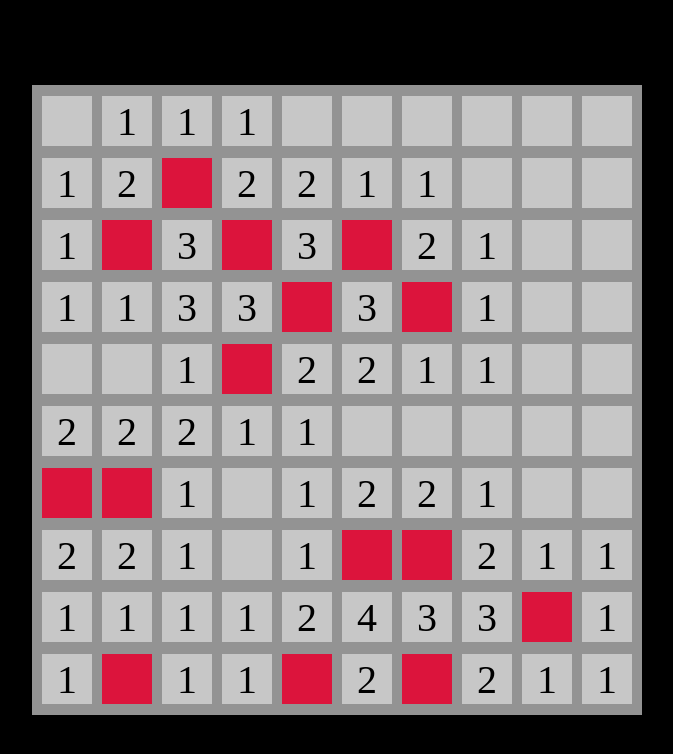
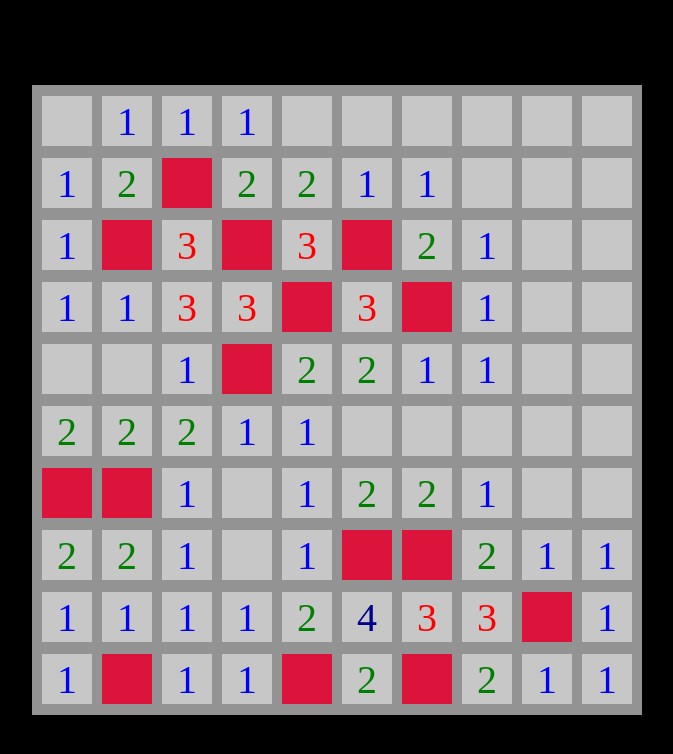
Before and after one commit to carltonLND/minesweeper-react, a React (Vite) app: page / in a window 1280 px wide. Shown: the top 754 px of the page, without its empty margins (303-976 px from the left). Built offline with nearby package versions, Linux system fonts and the light colour scheme.

Commit message:
Update cell divs to call new calcCellClass function

```diff
--- a/src/components/Grid.tsx
+++ b/src/components/Grid.tsx
@@ -1,4 +1,5 @@
 import { Cell } from "../utils/createGrid";
+import { calcCellClass } from "../utils/cellStyle";
 
 export function Grid({ cells }: { cells: Cell[] }): JSX.Element {
   return (
@@ -7,7 +8,7 @@ export function Grid({ cells }: { cells: Cell[] }): JSX.Element {
         return (
           <div
             key={`${cell.pos.x},${cell.pos.y}`}
-            className={`cell ${cell.isMine ? "mine" : ""}`}
+            className={calcCellClass(cell)}
           >
             {!cell.isMine && cell.nearbyMines > 0 && cell.nearbyMines}
           </div>
```
